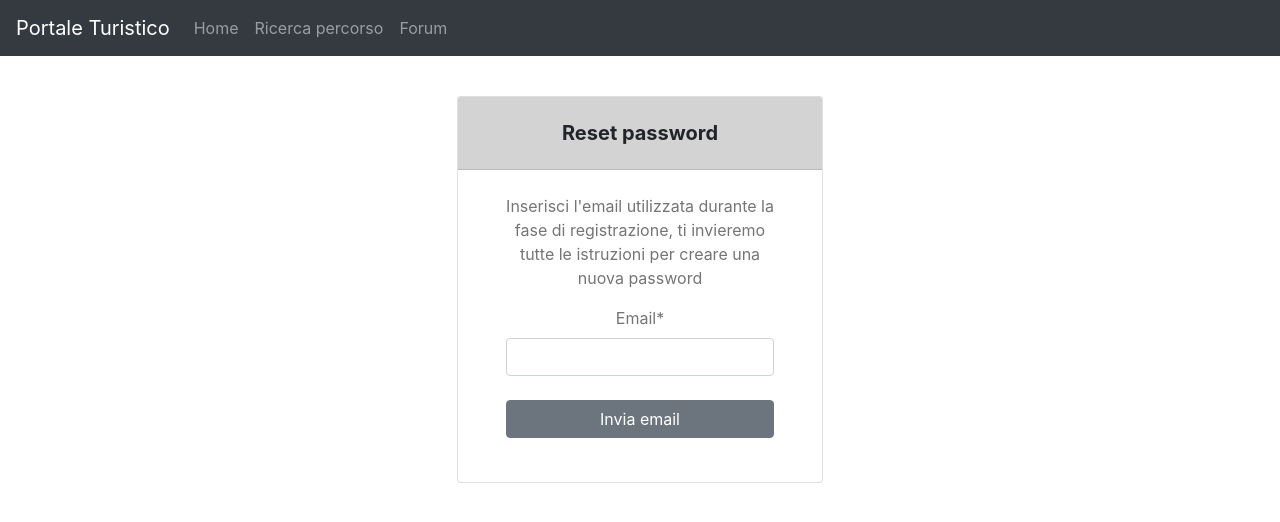
After one commit to milanariccardo/portale_turistico, a Django app: page /accounts/reset_password/ in a window 1280 px wide. The commit adds this page. Shown: the top 522 px of the page. Run offline with Django 3.2, Linux system fonts and the light colour scheme; some libraries are stand-ins or nearby versions.

Commit message:
cambio password

```diff
--- a/portaleTuristico/emailSettings.py
+++ b/portaleTuristico/emailSettings.py
@@ -1,3 +1,4 @@
+EMAIL_BACKEND = "django.core.mail.backends.smtp.EmailBackend"
 EMAIL_USE_TLS = True
 EMAIL_HOST = 'smtp.gmail.com'
 EMAIL_HOST_USER = 'portaleturisticobagnodiromagna@gmail.com'
--- a/portaleTuristico/settings.py
+++ b/portaleTuristico/settings.py
@@ -121,4 +121,5 @@ MEDIA_URL = '/media/'
 MEDIA_ROOT = os.path.join(BASE_DIR, 'media')
 LOGIN_REDIRECT_URL = 'homepage'
 LOGOUT_REDIRECT_URL = 'homepage'
+EMAIL_FILE_PATH = os.path.join(BASE_DIR, "sent_emails")
 CRISPY_TEMPLATE_PACK = 'bootstrap4'
--- a/templates/base.html
+++ b/templates/base.html
@@ -31,7 +31,7 @@
                     <a class="nav-link" href="{% url 'homepage' %}">Home <span class="sr-only">(current)</span></a>
                 </li>
                 <li class="nav-item">
-                    <a class="nav-link" href="#">Ricerca percorso</a>
+                    <a class="nav-link" href="{% url 'password_reset' %}">Ricerca percorso</a>
                 </li>
                 {% if request.user.is_staff %}
                     <li class="nav-item">
--- a/userManagement/templates/registration/login.html
+++ b/userManagement/templates/registration/login.html
@@ -17,7 +17,7 @@
 
     <div class="d-flex justify-content-around">
         <div>
-            <a href="">Password dimenticata?</a>
+            <a href="{% url 'reset_password' %}">Password dimenticata?</a>
         </div>
     </div>
     <br>
--- /dev/null
+++ b/userManagement/templates/registration/passwordReset.html
@@ -0,0 +1,17 @@
+{% extends 'registration/baseLoginSignup.html' %}
+{% load crispy_forms_tags %}
+
+{% block title %}Reset password{% endblock %}
+{% block cardTitle %}Reset password{% endblock %}
+
+{% block formContent %}
+    <br>
+    <p>Inserisci l'email utilizzata durante la fase di registrazione, ti invieremo tutte le istruzioni per creare una
+        nuova password</p>
+
+    <form method="POST">
+        {% csrf_token %}
+        {{ form|crispy }}
+        <button class="btn btn-secondary btn-rounded btn-block my-4 z-depth-0" type="submit">Invia email</button>
+    </form>
+{% endblock %}
--- a/userManagement/templates/registration/registration.html
+++ b/userManagement/templates/registration/registration.html
@@ -9,7 +9,6 @@
     {% csrf_token %}
     <br>
     {{ form|crispy}}
-{#    {{ profile_form|crispy }}#}
     <button class="btn btn-secondary btn-rounded btn-block my-4 z-depth-0" type="submit">
         Registrati
     </button>
--- a/userManagement/urls.py
+++ b/userManagement/urls.py
@@ -1,4 +1,5 @@
 from django.urls import path, include
+from django.contrib.auth import views as auth_view
 from . import views
 from .views import Registration
 
@@ -6,4 +7,11 @@ urlpatterns = [
     path('signup/', Registration.as_view(), name='registration'),
     path('verify/<str:user_id_b64>/<str:user_token>', views.verifyUserEmail, name='verifyUserEmail'),
     path('registration/confirm/', views.confirmRegistration, name='confirmRegistration'),
+
+    # Path per il reset della password
+    path('reset_password/', auth_view.PasswordResetView.as_view(template_name="registration/passwordReset.html"),
+         name='reset_password'),
+    path('reset_password_sent/', auth_view.PasswordResetDoneView.as_view(template_name="registration/passwordResetDone.html"), name='password_reset_done'),
+    path('reset/<uidb64>/<token>', auth_view.PasswordResetConfirmView.as_view(template_name="registration/passwordResetConfirm.html"), name="password_reset_confirm"),
+    path('reset_password_complete/', auth_view.PasswordResetCompleteView.as_view(template_name="registration/passwordResetComplete.html"), name='password_reset_complete'),
 ]
```
Also changed, not shown: userManagement/templates/registration/passwordResetComplete.html (added, +11 -0 lines), userManagement/templates/registration/passwordResetConfirm.html (added, +20 -0 lines), userManagement/templates/registration/passwordResetDone.html (added, +10 -0 lines), db.sqlite3, media/user_1/prova.jpg (deleted), userManagement/views.py (line endings or trailing spaces).
